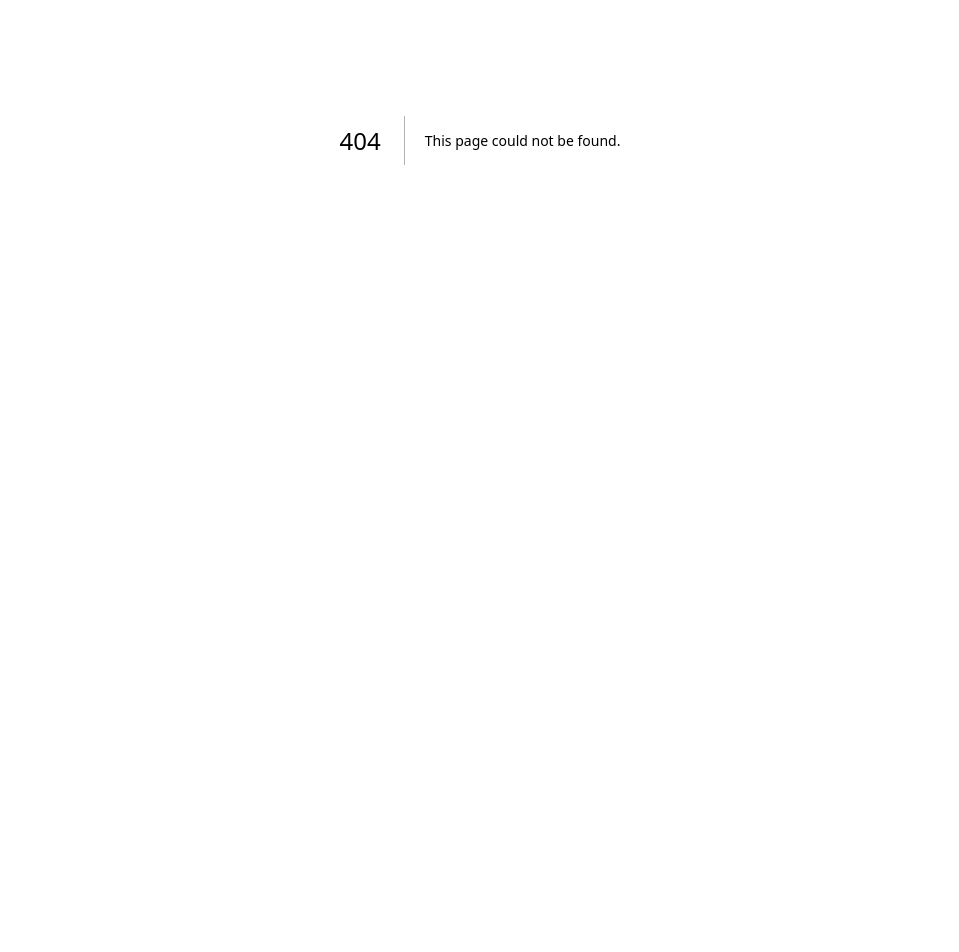
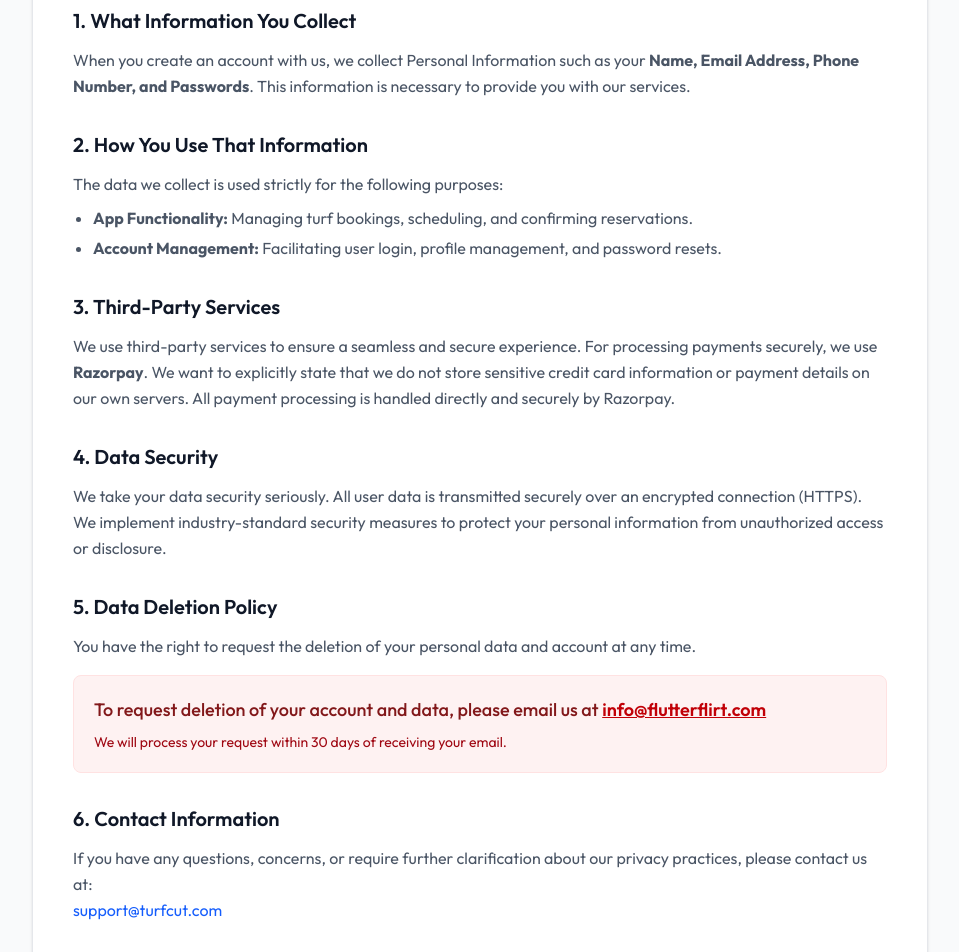
Before and after one commit to naveen-flutterflirt/turf-admin-dashboard, a Next.js app: page /privacy-policy in a window 1280 px wide. Before the commit this address had no page. Shown: the part 260-1212 px from the top of the page, without its empty margins (160-1119 px from the left). Before the commit the page ends 800 px from the top, so only its background shows below. Built offline with nearby package versions, Linux system fonts and the light colour scheme.

Commit message:
feat: add privacy policy page to dashboard

```diff
--- /dev/null
+++ b/app/privacy-policy/page.tsx
@@ -0,0 +1,101 @@
+import React from 'react';
+
+export const metadata = {
+  title: 'Privacy Policy | Turfcut',
+  description: 'Privacy Policy for Turfcut',
+};
+
+export default function PrivacyPolicyPage() {
+  return (
+    <div className="min-h-screen bg-gray-50 dark:bg-gray-950 py-12 px-4 sm:px-6 lg:px-8">
+      <div className="max-w-4xl mx-auto bg-white dark:bg-gray-900 shadow-sm border border-gray-200 dark:border-gray-800 rounded-xl overflow-hidden">
+        <div className="px-6 py-8 sm:p-10">
+          <h1 className="text-3xl font-bold text-gray-900 dark:text-white mb-8">
+            Privacy Policy
+          </h1>
+
+          <div className="space-y-8 text-gray-600 dark:text-gray-300 leading-relaxed">
+            <section>
+              <p>
+                Welcome to Turfcut. This Privacy Policy explains how your personal information is collected, used, and protected when you use our application and services. By accessing or using Turfcut, you agree to the collection and use of information in accordance with this policy.
+              </p>
+            </section>
+
+            <section>
+              <h2 className="text-xl font-semibold text-gray-900 dark:text-white mb-3">
+                1. What Information You Collect
+              </h2>
+              <p>
+                When you create an account with us, we collect Personal Information such as your <strong>Name, Email Address, Phone Number, and Passwords</strong>. This information is necessary to provide you with our services.
+              </p>
+            </section>
+
+            <section>
+              <h2 className="text-xl font-semibold text-gray-900 dark:text-white mb-3">
+                2. How You Use That Information
+              </h2>
+              <p>
+                The data we collect is used strictly for the following purposes:
+              </p>
+              <ul className="list-disc pl-5 mt-2 space-y-1">
+                <li><strong>App Functionality:</strong> Managing turf bookings, scheduling, and confirming reservations.</li>
+                <li><strong>Account Management:</strong> Facilitating user login, profile management, and password resets.</li>
+              </ul>
+            </section>
+
+            <section>
+              <h2 className="text-xl font-semibold text-gray-900 dark:text-white mb-3">
+                3. Third-Party Services
+              </h2>
+              <p>
+                We use third-party services to ensure a seamless and secure experience. For processing payments securely, we use <strong>Razorpay</strong>. We want to explicitly state that we do not store sensitive credit card information or payment details on our own servers. All payment processing is handled directly and securely by Razorpay.
+              </p>
+            </section>
+
+            <section>
+              <h2 className="text-xl font-semibold text-gray-900 dark:text-white mb-3">
+                4. Data Security
+              </h2>
+              <p>
+                We take your data security seriously. All user data is transmitted securely over an encrypted connection (HTTPS). We implement industry-standard security measures to protect your personal information from unauthorized access or disclosure.
+              </p>
+            </section>
+
+            <section>
+              <h2 className="text-xl font-semibold text-gray-900 dark:text-white mb-3">
+                5. Data Deletion Policy
+              </h2>
+              <p className="mb-4">
+                You have the right to request the deletion of your personal data and account at any time.
+              </p>
+              <div className="bg-red-50 dark:bg-red-950/30 p-5 rounded-lg border border-red-100 dark:border-red-900">
+                <p className="font-medium text-red-900 dark:text-red-200 text-lg">
+                  To request deletion of your account and data, please email us at{' '}
+                  <a href="mailto:info@flutterflirt.com" className="text-red-700 dark:text-red-400 hover:text-red-800 dark:hover:text-red-300 underline font-semibold transition-colors">
+                    info@flutterflirt.com
+                  </a>
+                </p>
+                <p className="mt-2 text-sm text-red-800 dark:text-red-300">
+                  We will process your request within 30 days of receiving your email.
+                </p>
+              </div>
+            </section>
+
+            <section>
+              <h2 className="text-xl font-semibold text-gray-900 dark:text-white mb-3">
+                6. Contact Information
+              </h2>
+              <p>
+                If you have any questions, concerns, or require further clarification about our privacy practices, please contact us at:
+                <br />
+                <a href="mailto:support@turfcut.com" className="text-blue-600 dark:text-blue-400 hover:underline">
+                  support@turfcut.com
+                </a>
+              </p>
+            </section>
+          </div>
+        </div>
+      </div>
+    </div>
+  );
+}
```
